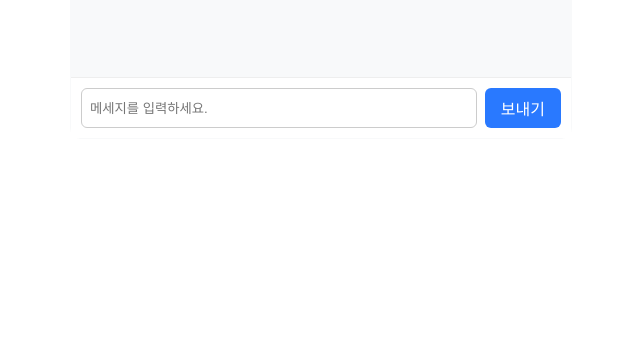
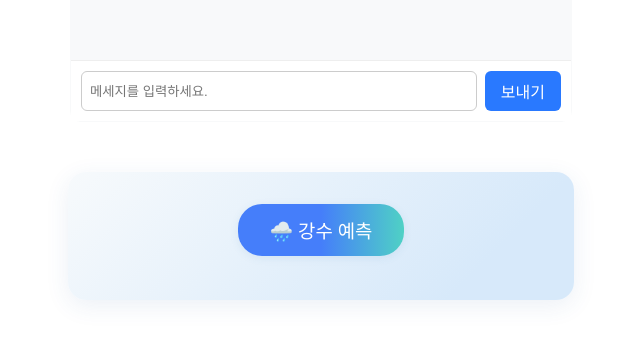
Before and after one commit to byeongkukoh/Exprover, a Vue app in the folder dashboard/: page / in a window 1280 px wide. Shown: the part 562-902 px from the top of the page, without its empty margins (319-959 px from the left). Before the commit the page ends 800 px from the top, so only its background shows below. Built offline with nearby package versions, Linux system fonts and the light colour scheme.

Commit message:
feat: 강수 확률 예측 웹 연동

```diff
--- a/dashboard/src/App.vue
+++ b/dashboard/src/App.vue
@@ -1,10 +1,14 @@
 <script setup>
 import ChatBot from "./components/ChatBot.vue"
+import RainPredictor from "./components/RainPredictor.vue"
 </script>
 
 <template>
   <div>
     <ChatBot />
+  </div>
+  <div>
+    <RainPredictor />
   </div>
 </template>
 
--- /dev/null
+++ b/dashboard/src/components/RainPredictor.vue
@@ -0,0 +1,107 @@
+<template>
+    <div class="rain-predictor">
+        <button @click="getPrediction" :disabled="loading">
+            <span v-if="!loading">🌧️ 강수 예측</span>
+            <span v-else>⏳ 예측 중...</span>
+        </button>
+        <div v-if="error" class="error">{{ error }}</div>
+        <div v-if="result" class="result"
+            :class="{ 'rain': result.result === 'Rain', 'no-rain': result.result === 'No Rain' }">
+            <p>
+                예측 결과:
+                <b>
+                    <span v-if="result.result === 'Rain'">🌧️</span>
+                    <span v-else>☀️</span>
+                    {{ result.result }}
+                </b>
+            </p>
+            <p>확률: {{ (result.prob * 100).toFixed(1) }}%</p>
+        </div>
+    </div>
+</template>
+
+<script setup>
+import { ref } from 'vue'
+import axios from 'axios'
+
+const result = ref(null)
+const loading = ref(false)
+const error = ref('')
+
+const BACKEND_URL = 'http://192.168.150.7:5000/predict' // 라즈베리파이 IP로 변경!
+
+async function getPrediction() {
+    result.value = null
+    error.value = ''
+    loading.value = true
+    try {
+        const res = await axios.get(BACKEND_URL)
+        result.value = res.data
+    } catch (e) {
+        error.value = e?.response?.data?.message || e.message || '예측 요청 실패'
+    } finally {
+        loading.value = false
+    }
+}
+</script>
+
+<style scoped>
+.rain-predictor {
+    background: linear-gradient(135deg, #f7fafc, #d7e9fa 80%);
+    margin: 24px auto;
+    padding: 32px 28px 24px;
+    border-radius: 18px;
+    box-shadow: 0 6px 24px rgba(42, 86, 155, 0.09);
+    width: 450px;
+    /* max-width: 360px;
+    min-width: 260px; */
+    text-align: center;
+}
+
+button {
+    padding: 12px 32px;
+    font-size: 1.18em;
+    margin-bottom: 20px;
+    border-radius: 24px;
+    border: none;
+    background: linear-gradient(90deg, #457efa 50%, #4fd1c5 100%);
+    color: white;
+    font-weight: bold;
+    cursor: pointer;
+    box-shadow: 0 2px 8px rgba(70, 130, 180, 0.1);
+    transition: 0.2s;
+}
+
+button:disabled {
+    opacity: 0.5;
+    cursor: not-allowed;
+}
+
+button:hover:enabled {
+    filter: brightness(1.07);
+}
+
+.result {
+    margin-top: 16px;
+    font-size: 1.18em;
+    font-weight: 600;
+    transition: background 0.3s;
+    padding: 16px;
+    border-radius: 12px;
+}
+
+.result.rain {
+    background: #dbeafe;
+    color: #2563eb;
+}
+
+.result.no-rain {
+    background: #f3f4f6;
+    color: #737373;
+}
+
+.error {
+    color: #d32f2f;
+    margin-top: 10px;
+}
+</style>
```
Also changed, not shown: 1 other file (tests, documents, lock files or other folders).
